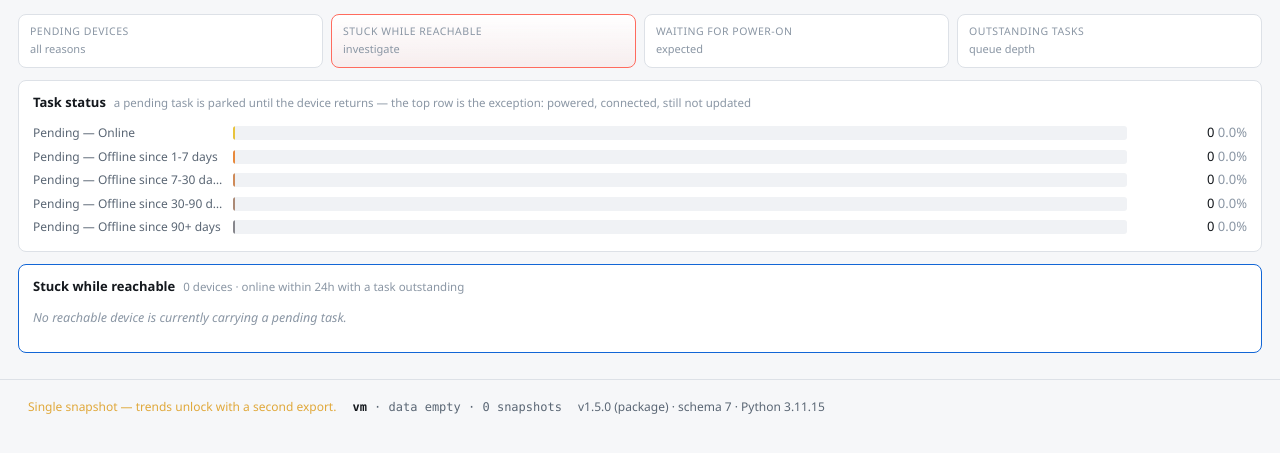
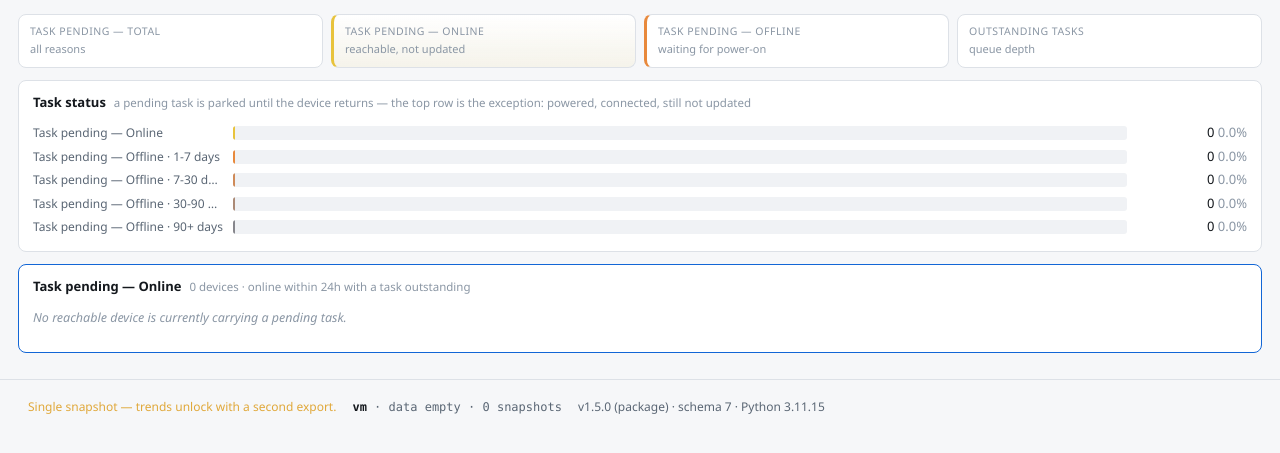
Before and after one commit to alishahbaz7/InTouch-OTA-Analytics, a FastAPI app: page /pending in a window 1280 px wide. Shown: the part 53-506 px from the top of the page. Run offline with FastAPI, Linux system fonts and the light colour scheme; data comes from the database, SQL or seed files in the repository; data that the repository does not hold is empty; parts of the project's set-up code (start-up, migrations or seed data) failed here and were passed over; some libraries are stand-ins or nearby versions.

Commit message:
One name and one colour per task state; task counts per group
"Stuck" carried a judgement the data does not support. The platform assigns
tasks in bulk to devices that are switched off, so a pending task is parked,
not failed — and the page called it "Stuck while reachable" and coloured it
red like a fault. It is now "Task pending — Online" in yellow, the same name
and the same colour the overview tiles already used.

That vocabulary is now the only one, everywhere the state appears: tiles,
the donut, the overview and groups table headers, the CLI summary, the
function behind the list (metrics.pending_online_devices) and the download
filenames (pending_online.*). A donut and a tile showing the same number
under different words is how people stop trusting both.

Colours match the tiles exactly — seg-yellow and seg-orange reuse the tile
hex values, so a chart and a tile for one state cannot drift. Neither
pending state is coloured like an error: yellow says worth chasing, orange
says waiting by design. "Stalled across snapshots" became "Task pending
across several fetches" for the same reason.

The firmware table now reports Count / % / Task for each of Devices, Online
and Offline, so "how many of these are still waiting" is answerable per
group. On the live fleet that surfaces the useful case immediately:
LOCAT140VB 7.5.0.27 has 2,094 devices with 2,092 tasks pending, of which 27
are reachable — those 27 are the ones worth chasing.

The Inactive column is gone as requested: it read 0 on 102 of 103 rows. Its
645 devices are not dropped silently though — online + offline does not
reach the row total, so the one row affected carries a marker naming the
shortfall rather than losing a fifth of itself unexplained.

478 tests passing, including that each group's pending count cannot exceed
its own population and the two cannot exceed the row's total — they sum to
less on the live fleet, because two pending devices have never pinged.

Co-Authored-By: Claude Opus 5 (1M context) <noreply@anthropic.com>

```diff
--- a/main.py
+++ b/main.py
@@ -224,7 +224,7 @@ def summarize() -> None:
     print(f"\n  Snapshot {snapshot_id} — {k['snapshot_at']}")
     print(f"    devices              {total:,}")
     print(f"    online now           {k['devices_online']:,} ({k['online_pct']:.1%})")
-    print(f"    stuck while online   {k['pending_reachable']:,}   <- reachable, task undelivered")
+    print(f"    pending - Online     {k['pending_reachable']:,}   <- reachable, task undelivered")
     print(f"    waiting for power-on {k['pending_waiting']:,}   (expected)")
     print(f"    never tasked         {k['devices_never_tasked']:,}")
 
--- a/ota_analytics/__init__.py
+++ b/ota_analytics/__init__.py
@@ -10,9 +10,9 @@ RELEASED = "2026-08-19"
 CODENAME = "package"
 
 VERSION_HISTORY = [
-    ("1.5.0", "2026-08-19", "Determinate progress bars for import, merge and fetch: the POST "
-                            "returns at once and the page polls a server-side job, so the work "
-                            "is visible and survives the tab being closed"),
+    ("1.5.0", "2026-08-19", "Determinate progress bars for import, merge and fetch; one name "
+                            "and one colour per task state everywhere; per-group task counts "
+                            "on the firmware table; a build can no longer delete data"),
     ("1.4.0", "2026-08-19", "Devices-per-firmware table gains online, offline, inactive and "
                             "task-pending columns, under a grouped header that names each "
                             "percentage's denominator"),
--- a/ota_analytics/api.py
+++ b/ota_analytics/api.py
@@ -255,7 +255,7 @@ def pending(request: Request, snapshot: int | None = None):
     ctx.update(
         kpis=metrics.kpis(conn, ctx["snapshot_id"]),
         buckets=metrics.pending_by_reason(conn, ctx["snapshot_id"]),
-        stuck=metrics.stuck_devices(conn, ctx["snapshot_id"]),
+        pending_online=metrics.pending_online_devices(conn, ctx["snapshot_id"]),
         stalled=registry.stalled_devices(conn) if ctx["multi_snapshot"] else [],
     )
     return templates.TemplateResponse(request, "pending.html", ctx)
@@ -427,17 +427,18 @@ def changes_export(window: str = "today", format: str = "csv", only: str = "all"
 
 @app.get("/pending/export")
 def pending_export(snapshot: int | None = None, format: str = "csv"):
-    """The stuck-while-reachable list — the cohort most likely to need action today."""
+    """Devices with a task pending while online — the cohort most likely to need action
+    today, because they are reachable and still have not taken the update."""
     conn = get_conn()
     snapshot_id = snapshot or metrics.latest_snapshot_id(conn)
-    rows = metrics.stuck_devices(conn, snapshot_id, limit=100_000)
+    rows = metrics.pending_online_devices(conn, snapshot_id, limit=100_000)
 
     if format == "txt":
-        return _download(exports.to_imei_list(rows), "txt", "stuck_online_imei")
+        return _download(exports.to_imei_list(rows), "txt", "pending_online_imei")
     if format == "xlsx":
-        return _download(exports.to_xlsx(rows, exports.DEVICE_COLUMNS, "Stuck online",
-                                         identity.manifest(conn)), "xlsx", "stuck_online")
-    return _download(exports.to_csv(rows, exports.DEVICE_COLUMNS), "csv", "stuck_online")
+        return _download(exports.to_xlsx(rows, exports.DEVICE_COLUMNS, "Task pending - Online",
+                                         identity.manifest(conn)), "xlsx", "pending_online")
+    return _download(exports.to_csv(rows, exports.DEVICE_COLUMNS), "csv", "pending_online")
 
 
 @app.get("/errors", response_class=HTMLResponse)
@@ -1066,7 +1067,7 @@ def api_pending(snapshot: int | None = None):
     conn = get_conn()
     snapshot_id = snapshot or metrics.latest_snapshot_id(conn)
     return JSONResponse({"buckets": metrics.pending_by_reason(conn, snapshot_id),
-                         "stuck": metrics.stuck_devices(conn, snapshot_id)})
+                         "pending_online": metrics.pending_online_devices(conn, snapshot_id)})
 
 
 @app.get("/api/firmware-mix")
--- a/ota_analytics/web/static/app.css
+++ b/ota_analytics/web/static/app.css
@@ -198,12 +198,12 @@ table.grouped thead .sub-row th { font-weight: 400; font-size: 10.5px; color: va
                                   text-transform: none; letter-spacing: 0; padding-top: 4px; }
 /* A faint rule between groups so the eye can tell which count each percentage belongs to. */
 table.grouped thead .group-row th[colspan] + th[colspan],
-table.grouped tbody td:nth-child(5), table.grouped tbody td:nth-child(7),
-table.grouped tfoot td:nth-child(5), table.grouped tfoot td:nth-child(7) {
+table.grouped tbody td:nth-child(6), table.grouped tbody td:nth-child(9),
+table.grouped tfoot td:nth-child(6), table.grouped tfoot td:nth-child(9) {
   border-left: 1px solid var(--line);
 }
-table.grouped thead .sub-row th:nth-child(3),
-table.grouped thead .sub-row th:nth-child(5) { border-left: 1px solid var(--line); }
+table.grouped thead .sub-row th:nth-child(4),
+table.grouped thead .sub-row th:nth-child(7) { border-left: 1px solid var(--line); }
 
 /* Progress for a long job. Determinate on purpose: the width tracks work completed, never
    elapsed time, so it can be trusted at the moment someone is deciding whether to kill it. */
@@ -228,6 +228,11 @@ table.grouped thead .sub-row th:nth-child(5) { border-left: 1px solid var(--line
 .job-panel.is-error .job-result { color: var(--bad); }
 #job-dismiss { margin-top: 10px; }
 
+/* A quiet marker for a figure that needs a word of explanation without a column of its
+   own. Used where online + offline does not reach the row total. */
+.footmark { color: var(--muted); font-size: 10px; vertical-align: super; cursor: help;
+            margin-left: 1px; }
+
 /* First-run instructions: readable at a glance, not a wall of prose. */
 .getting-started { margin: 4px 0 16px; padding-left: 20px; color: var(--dim); font-size: 13px; }
 .getting-started li { margin-bottom: 8px; line-height: 1.55; }
@@ -242,6 +247,10 @@ h2 [data-tip] { cursor: help; border-bottom: 1px dotted var(--muted); }
 .mono { font-family: ui-monospace, Consolas, monospace; font-size: 12.5px; }
 .n { text-align: right; font-variant-numeric: tabular-nums; }
 .alert-text { color: var(--alert); font-weight: 600; }
+/* Task-state text, the same two colours as the tiles. Pending is warned about, not
+   flagged as a fault: the task is parked until the device comes back. */
+.tone-yellow-text { color: #e8c33c; font-weight: 600; }
+.tone-orange-text { color: #e8893c; }
 .ok { color: var(--ok); }
 
 /* Tiles */
@@ -377,6 +386,11 @@ a.change-row:hover .change-label { color: var(--text); }
 .seg-warn { stroke: var(--warn); background: var(--warn); }
 .seg-bad  { stroke: var(--bad);  background: var(--bad); }
 .seg-dim  { stroke: var(--muted); background: var(--muted); }
+/* Task states, matching the overview tiles exactly: a pending task is parked, not
+   failed, so it is warned about in yellow and orange rather than coloured like a fault.
+   Reusing the tile values means a donut and a tile for the same state cannot drift. */
+.seg-yellow { stroke: #e8c33c; background: #e8c33c; }
+.seg-orange { stroke: #e8893c; background: #e8893c; }
 .seg-0 { stroke: #4d9dff; background: #4d9dff; }
 .seg-1 { stroke: #35c48a; background: #35c48a; }
 .seg-2 { stroke: #a97bff; background: #a97bff; }
--- a/ota_analytics/web/templates/groups.html
+++ b/ota_analytics/web/templates/groups.html
@@ -11,7 +11,7 @@
   <table>
     <thead>
       <tr><th>Group</th><th class="n">Devices</th><th class="n">Online</th>
-          <th class="n">Pending</th><th class="n">Stuck (online)</th>
+          <th class="n">Pending</th><th class="n">Pending — Online</th>
           <th class="n">Versions</th><th>Reach</th></tr>
     </thead>
     <tbody>
--- a/ota_analytics/web/templates/overview.html
+++ b/ota_analytics/web/templates/overview.html
@@ -153,7 +153,7 @@
     <thead>
       <tr><th>Model</th><th class="n">Devices</th><th class="n">Never tasked</th>
           <th class="n">Completed</th><th class="n">Pending</th>
-          <th class="n">Stuck</th><th class="n">Online</th><th>Mix</th></tr>
+          <th class="n">Pending — Online</th><th class="n">Online</th><th>Mix</th></tr>
     </thead>
     <tbody>
     {% for r in by_model %}
--- a/ota_analytics/web/templates/pending.html
+++ b/ota_analytics/web/templates/pending.html
@@ -4,9 +4,14 @@
 
 {% block content %}
 <div class="tiles">
-  {{ m.tile('Pending devices', kpis.devices_pending | comma, 'all reasons') }}
-  {{ m.tile('Stuck while reachable', kpis.pending_reachable | comma, 'investigate', 'alert') }}
-  {{ m.tile('Waiting for power-on', kpis.pending_waiting | comma, 'expected', 'muted-tile') }}
+  {# Same names and same colours as the overview tiles. A pending task is parked, not
+     failed, so neither pending state is coloured like a fault — yellow for the one that
+     is reachable and worth chasing, orange for the one that is simply switched off. #}
+  {{ m.tile('Task pending — total', kpis.devices_pending | comma, 'all reasons') }}
+  {{ m.tile('Task pending — Online', kpis.pending_reachable | comma,
+            'reachable, not updated', 'tone-yellow') }}
+  {{ m.tile('Task pending — Offline', kpis.pending_waiting | comma,
+            'waiting for power-on', 'tone-orange') }}
   {{ m.tile('Outstanding tasks', kpis.pending_tasks_total | comma, 'queue depth') }}
 </div>
 
@@ -22,9 +27,9 @@
 </section>
 
 <section class="card highlight">
-  <h2>Stuck while reachable <span class="hint">{{ stuck | length }} devices · online within 24h
+  <h2>Task pending — Online <span class="hint">{{ pending_online | length }} devices · online within 24h
     with a task outstanding</span>
-    {% if stuck %}
+    {% if pending_online %}
     <details class="dropdown export">
       <summary><span class="dl-icon">⤓</span> Download</summary>
       <div class="dropdown-panel">
@@ -38,14 +43,14 @@
     </details>
     {% endif %}
   </h2>
-  {% if stuck %}
+  {% if pending_online %}
   <table>
     <thead>
       <tr><th>IMEI</th><th>Model</th><th>Firmware</th><th>HW</th>
           <th class="n">Tasks</th><th>Last seen</th><th>Groups</th></tr>
     </thead>
     <tbody>
-      {% for d in stuck %}
+      {% for d in pending_online %}
       <tr>
         <td class="mono">{{ d.imei }}</td>
         <td>{{ d.device_model or '—' }}</td>
@@ -65,7 +70,7 @@
 
 {% if multi_snapshot %}
 <section class="card">
-  <h2>Stalled across snapshots
+  <h2>Task pending across several fetches
     <span class="hint">{{ stalled | length }} · pending in consecutive snapshots, firmware unchanged</span>
   </h2>
   {% if stalled %}
@@ -83,7 +88,7 @@
     </tbody>
   </table>
   {% else %}
-  <p class="empty">Nothing stalled yet.</p>
+  <p class="empty">No device has carried the same pending task across several fetches yet.</p>
   {% endif %}
 </section>
 {% endif %}
```
Also changed, not shown: CLAUDE.md (+25 -0 lines), ota_analytics/metrics.py (+20 -8 lines), ota_analytics/web/templates/firmware.html (+19 -13 lines), tests/test_charts.py (+4 -4 lines), tests/test_metrics.py (+2 -2 lines), tests/test_pages.py (+38 -9 lines).
